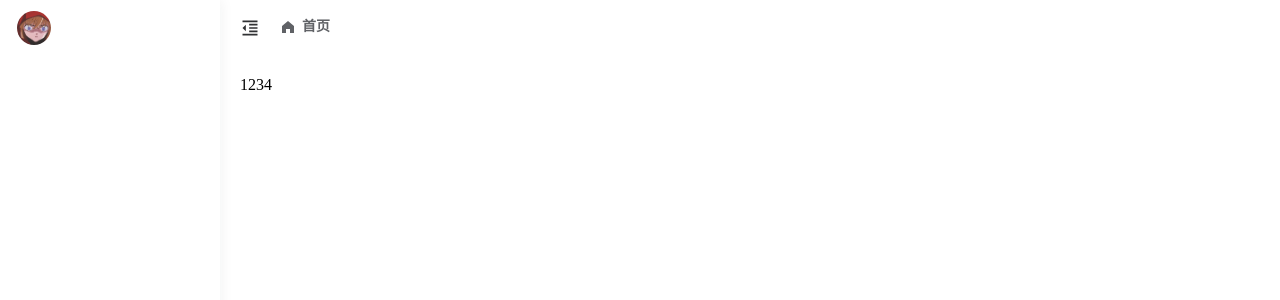
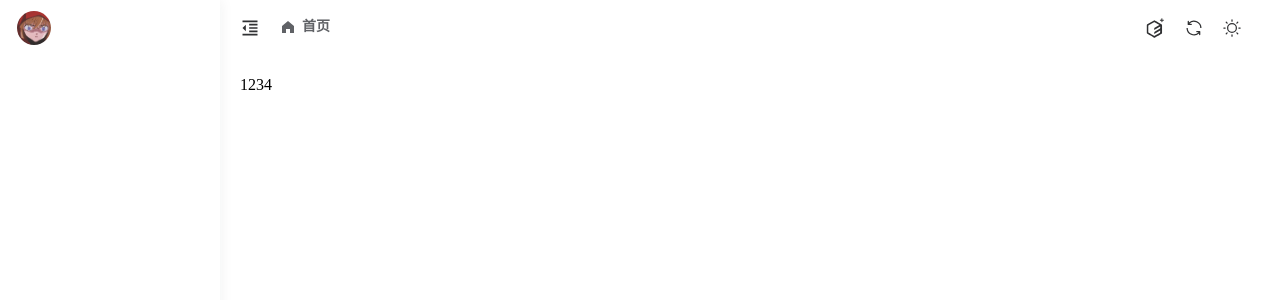
Before and after one commit to EternalBall/Q-admin, a Vue app: page /home/index in a window 1280 px wide. Shown: the top 300 px of the page. Built offline with nearby package versions, Linux system fonts and the light colour scheme.

Commit message:
新增刷新，尺寸，暗黑模式

```diff
--- a/components.d.ts
+++ b/components.d.ts
@@ -11,14 +11,19 @@ declare module 'vue' {
     ElBreadcrumb: typeof import('element-plus/es')['ElBreadcrumb']
     ElBreadcrumbItem: typeof import('element-plus/es')['ElBreadcrumbItem']
     ElBreadcrumdItem: typeof import('element-plus/es')['ElBreadcrumdItem']
+    ElButton: typeof import('element-plus/es')['ElButton']
     ElConfigProvider: typeof import('element-plus/es')['ElConfigProvider']
     ElContainer: typeof import('element-plus/es')['ElContainer']
+    ElDropdown: typeof import('element-plus/es')['ElDropdown']
+    ElDropdownItem: typeof import('element-plus/es')['ElDropdownItem']
+    ElDropdownMenu: typeof import('element-plus/es')['ElDropdownMenu']
     ElHeader: typeof import('element-plus/es')['ElHeader']
     ElIcon: typeof import('element-plus/es')['ElIcon']
     ElMain: typeof import('element-plus/es')['ElMain']
     ElMenu: typeof import('element-plus/es')['ElMenu']
     ElMenuItem: typeof import('element-plus/es')['ElMenuItem']
     ElSubMenu: typeof import('element-plus/es')['ElSubMenu']
+    ElTooltip: typeof import('element-plus/es')['ElTooltip']
     Logo: typeof import('./src/components/logo/index.vue')['default']
     RouterLink: typeof import('vue-router')['RouterLink']
     RouterView: typeof import('vue-router')['RouterView']
--- /dev/null
+++ b/src/layout/components/Header/components/Dark.vue
@@ -0,0 +1,78 @@
+<script setup lang="ts">
+import useGlobalStore from "@/stores/modules/global";
+import { useTheme } from "@/utils/theme";
+const globalStore = useGlobalStore();
+const { switchDark } = useTheme();
+
+defineProps({
+    size: {
+        type: Number,
+        default: 20,
+    },
+});
+
+const hanlerSwitchDark = async (event: MouseEvent) => {
+    const x = event.clientX;
+    const y = event.clientY;
+    // 画圈
+    let endRadius = Math.hypot(Math.max(x, innerWidth - x), Math.max(y, innerHeight - y));
+    // @ts-ignore
+    if (document.startViewTransition == undefined) {
+        /** 明亮和暗黑模式核心逻辑 */
+        // 定义图标切换变量(true-月亮，false-太阳)
+        globalStore.setGlobalState("isDark", !globalStore.isDark);
+        switchDark();
+        /** 明亮和暗黑模式核心逻辑 */
+    } else {
+        // @ts-ignore
+        const transition = document.startViewTransition(() => {
+            /** 明亮和暗黑模式核心逻辑 */
+            // 定义图标切换变量(true-月亮，false-太阳)
+            globalStore.setGlobalState("isDark", !globalStore.isDark);
+            switchDark();
+            /** 明亮和暗黑模式核心逻辑 */
+        });
+        await transition.ready;
+        const clipPath = [`circle(0px at ${x}px ${y}px)`, `circle(${endRadius}px at ${x}px ${y}px)`];
+        document.documentElement.animate(
+            {
+                clipPath: globalStore.isDark ? clipPath : [...clipPath].reverse(),
+            },
+            {
+                duration: 300,
+                easing: "ease-in",
+                pseudoElement: globalStore.isDark ? "::view-transition-new(root)" : "::view-transition-old(root)",
+            }
+        );
+    }
+};
+</script>
+
+<template>
+    <el-tooltip content="明亮模式" v-if="!globalStore.isDark">
+        <el-icon class="q-icon m-r-18px" :size="size" @click="hanlerSwitchDark"><Sunny /></el-icon>
+    </el-tooltip>
+    <el-tooltip content="暗黑模式" v-if="globalStore.isDark">
+        <el-icon class="q-icon m-r-18px" :size="size" @click="hanlerSwitchDark"><Moon /></el-icon>
+    </el-tooltip>
+</template>
+
+<style lang="scss">
+::view-transition-old(root),
+::view-transition-new(root) {
+    mix-blend-mode: normal;
+    animation: none;
+}
+::view-transition-old(root) {
+    z-index: 9999;
+}
+::view-transition-new(root) {
+    z-index: 1;
+}
+.dark::view-transition-old(root) {
+    z-index: 1;
+}
+.dark::view-transition-new(root) {
+    z-index: 9999;
+}
+</style>
--- /dev/null
+++ b/src/layout/components/Header/components/Refresh.vue
@@ -0,0 +1,21 @@
+<script setup lang="ts">
+import useRefreshStore from "@/stores/modules/refresh";
+
+const refreshStore = useRefreshStore();
+
+const handlerRefresh = () => {
+    refreshStore.refresh = !refreshStore.refresh;
+    // 提示
+    console.log("刷新缓存");
+};
+</script>
+
+<template>
+    <el-tooltip content="刷新缓存">
+        <el-icon class="q-icon m-r-18px" size="20" @click="handlerRefresh">
+            <Refresh />
+        </el-icon>
+    </el-tooltip>
+</template>
+
+<style lang="scss" scoped></style>
--- /dev/null
+++ b/src/layout/components/Header/components/Size.vue
@@ -0,0 +1,43 @@
+<script setup lang="ts">
+import useGlobalStore from "@/stores/modules/global";
+import { computed } from "vue";
+
+const globalStore = useGlobalStore();
+let currentSize = computed(() => globalStore.dimension);
+
+let dropdownList = [
+    { label: "默认", value: "default" },
+    { label: "大型", value: "large" },
+    { label: "小型", value: "small" },
+];
+
+let onCommand = (val: string) => {
+    if (currentSize.value === val) return;
+    globalStore.setDimension(val);
+    window.location.reload();
+    // 提示
+    console.log("尺寸切换成功");
+};
+</script>
+
+<template>
+    <el-tooltip content="尺寸配置" placement="left">
+        <el-dropdown @command="onCommand">
+            <el-icon class="q-icon m-r-18px" :size="22"><ElementPlus /></el-icon>
+            <template #dropdown>
+                <el-dropdown-menu>
+                    <el-dropdown-item
+                        v-for="item in dropdownList"
+                        :disabled="currentSize == item.value"
+                        :key="item.value"
+                        :command="item.value"
+                    >
+                        {{ item.label }}
+                    </el-dropdown-item>
+                </el-dropdown-menu>
+            </template>
+        </el-dropdown>
+    </el-tooltip>
+</template>
+
+<style lang="scss" scoped></style>
--- a/src/layout/components/Header/index.vue
+++ b/src/layout/components/Header/index.vue
@@ -1,6 +1,12 @@
 <script setup lang="ts">
 import Collapse from "@/layout/components/Header/components/Collapse.vue";
 import BreadCrumd from "@/layout/components/Header/components/BreadCrumd.vue";
+import Size from "@/layout/components/Header/components/Size.vue";
+import Refresh from "@/layout/components/Header/components/Refresh.vue";
+import Dark from "@/layout/components/Header/components/Dark.vue";
+import { ref } from "vue";
+
+let showTool = ref(true);
 </script>
 
 <template>
@@ -9,9 +15,19 @@ import BreadCrumd from "@/layout/components/Header/components/BreadCrumd.vue";
             <!-- 左侧菜单展开和折叠图标 -->
             <Collapse />
             <!-- 面包屑 -->
-            <BreadCrumd />
+            <BreadCrumd v-if="showTool" />
         </div>
-        <div class="header-right"></div>
+        <div class="header-right">
+            <!-- 搜索菜单 -->
+            <!-- 尺寸配置 -->
+            <Size v-if="showTool" />
+            <!-- 刷新 -->
+            <Refresh />
+            <!-- 暗黑模式 -->
+            <Dark />
+            <!-- 全屏 -->
+            <!-- 主题设置 -->
+        </div>
     </div>
 </template>
 
@@ -26,5 +42,9 @@ import BreadCrumd from "@/layout/components/Header/components/BreadCrumd.vue";
         overflow: hidden;
         white-space: nowrap;
     }
+    .header-right {
+        display: flex;
+        align-items: center;
+    }
 }
 </style>
--- a/src/layout/components/menu/AsideSubMenu.vue
+++ b/src/layout/components/menu/AsideSubMenu.vue
@@ -130,6 +130,8 @@ onMounted(() => {
         border-left: $aside-menu-border-left solid var(--el-color-primary);
     }
 }
+</style>
+<style lang="scss">
 /* 子级菜单字体高亮，父级菜单也高亮 */
 .el-sub-menu.is-active > .el-sub-menu__title {
     color: var(--el-color-primary) !important;
--- a/src/stores/modules/global.ts
+++ b/src/stores/modules/global.ts
@@ -1,7 +1,12 @@
-import { DEFAULT_THEME } from "@/config";
+import { DEFAULT_THEME, PINIA_PREFIX } from "@/config";
 import { defineStore } from "pinia";
 
 const globalStore = defineStore("global", {
+    persist: {
+        // enabled: true, // true 表示开启持久化保存
+        key: PINIA_PREFIX + "global", // 默认会以 store 的 id 作为 key
+        storage: localStorage,
+    },
     state: () => {
         return {
             // 是否全屏
--- a/src/utils/theme.ts
+++ b/src/utils/theme.ts
@@ -74,7 +74,7 @@ export const useTheme = () => {
     const switchDark = () => {
         const html = document.documentElement as HTMLElement;
         if (isDark.value) html.setAttribute("class", "dark");
-        else html.setAttribute("calss", "");
+        else html.setAttribute("class", "");
         changeThemeColor(themeColor.value);
         setAsideTheme();
         setHeaderTheme();
@@ -119,12 +119,12 @@ export const useTheme = () => {
     // 设置菜单样式
     const setMenuTheme = () => {
         let type = "light";
-        // 布局为横向 && 头部反转
+        // 如果布局为横向 && 头部反转
         if (layout.value === "horizontal" && headerInverted.value) type = "inverted";
-        // 布局为侧向 && 侧边反转
+        // 如果布局不为横向 && 侧边反转
         if (layout.value !== "horizontal" && asideInverted.value) type = "inverted";
-        // 暗黑主题
-        if (isDark.value) type = "drak";
+        // 如果是黑色主题，直接为黑色
+        if (isDark.value) type = "dark";
         const theme = menuTheme[type!];
 
         for (const [key, value] of Object.entries(theme)) {
@@ -136,7 +136,7 @@ export const useTheme = () => {
     const setAsideTheme = () => {
         let type = "light";
         if (asideInverted.value) type = "inverted";
-        if (isDark.value) type = "drak";
+        if (isDark.value) type = "dark";
         const theme = asideTheme[type!];
         // 遍历 theme 键值会以数组的两个元素返回
         for (const [key, value] of Object.entries(theme)) {
@@ -149,7 +149,7 @@ export const useTheme = () => {
     const setHeaderTheme = () => {
         let type = "light";
         if (headerInverted.value) type = "inverted";
-        if (isDark.value) type = "drak";
+        if (isDark.value) type = "dark";
         const theme = headerTheme[type!];
         for (const [key, value] of Object.entries(theme)) {
             document.documentElement.style.setProperty(key, value as string | null);
```
Also changed, not shown: src/config/theme.ts (indentation only).
